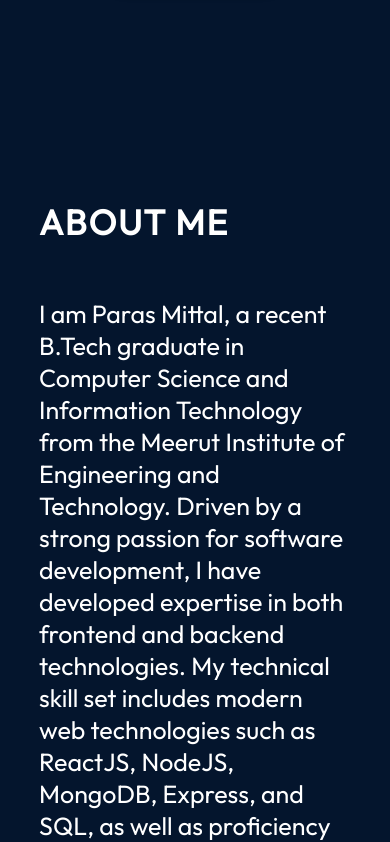
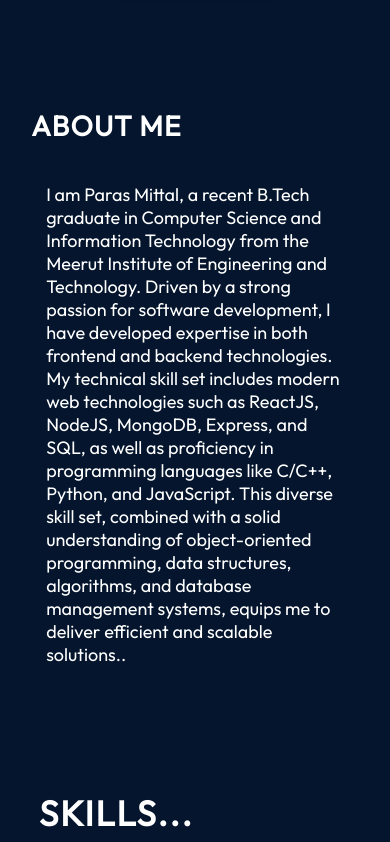
Before and after one commit to parasmittal05/myportfolio, a React (Vite) app: page / in a window 390 px wide. Shown: the part 855-1697 px from the top of the page. Built offline with nearby package versions, Linux system fonts and the light colour scheme.

Commit message:
Updated About component for portfolio

```diff
--- a/src/components/About/About.module.css
+++ b/src/components/About/About.module.css
@@ -3,19 +3,17 @@
 .container {
   position: relative;
   background-color: rgba(12, 12, 12, 0.6);
-  border-radius: 15px;
-  padding: 73px;
-  margin-top: 129px;
+  border-radius: 12px;
+  padding: 65px;
+  margin: 110px 8%;
   z-index: 1;
-  margin-left: 10%;
-  margin-right: 10%;
 }
 
 .title {
   color: var(--color-text);
-  font-size: 35px;
-  font-weight: 700;
-  letter-spacing: 1.75px;
+  font-size: 28px;
+  font-weight: 600;
+  letter-spacing: 1.25px;
   text-transform: uppercase;
 }
 
@@ -23,17 +21,19 @@
   display: flex;
   flex-direction: row;
   align-items: center;
+  gap: 20px; /* Added gap for better spacing */
 }
 
 .aboutImage {
-  width: 35%;
+  width: 30%;
+  max-width: 100%; /* Ensure image is responsive */
 }
 
 .aboutItems {
   color: var(--color-text);
   display: flex;
   flex-direction: column;
-  gap: 50px;
+  gap: 45px;
 }
 
 .aboutItem {
@@ -50,7 +50,7 @@
   );
   background-size: 0 100%;
   background-repeat: no-repeat;
-  transition: 0.4s;
+  transition: background-size 0.4s; /* Specify property for clarity */
 }
 
 .aboutItem:hover {
@@ -60,17 +60,18 @@
 .aboutItem h3 {
   font-size: 25px;
   font-weight: 600;
+  margin: 0; /* Reset margin for consistency */
 }
 
 .aboutItem p {
-  font-size: 25px;
+  font-size: 20px;
+  margin: 0; /* Reset margin for consistency */
 }
 
 @media screen and (max-width: 830px) {
   .container {
     background-color: transparent;
-    padding-left: 0;
-    padding-right: 0;
+    padding: 0; /* Simplified padding reset */
   }
 
   .content {
@@ -78,15 +79,23 @@
   }
 
   .aboutImage {
-    display: none;
+    display: none; /* Hide image for small screens */
   }
 
   .aboutItems {
-    margin-top: 29px;
+    margin-top: 25px;
   }
 
   .aboutItem {
-    padding-left: 0;
-    padding-right: 0;
+    padding: 15px; /* Reduced padding for smaller screens */
+    gap: 15px; /* Adjust gap for smaller items */
+  }
+
+  .aboutItem h3 {
+    font-size: 22px; /* Slightly smaller font size */
+  }
+
+  .aboutItem p {
+    font-size: 18px; /* Slightly smaller font size */
   }
 }
```
